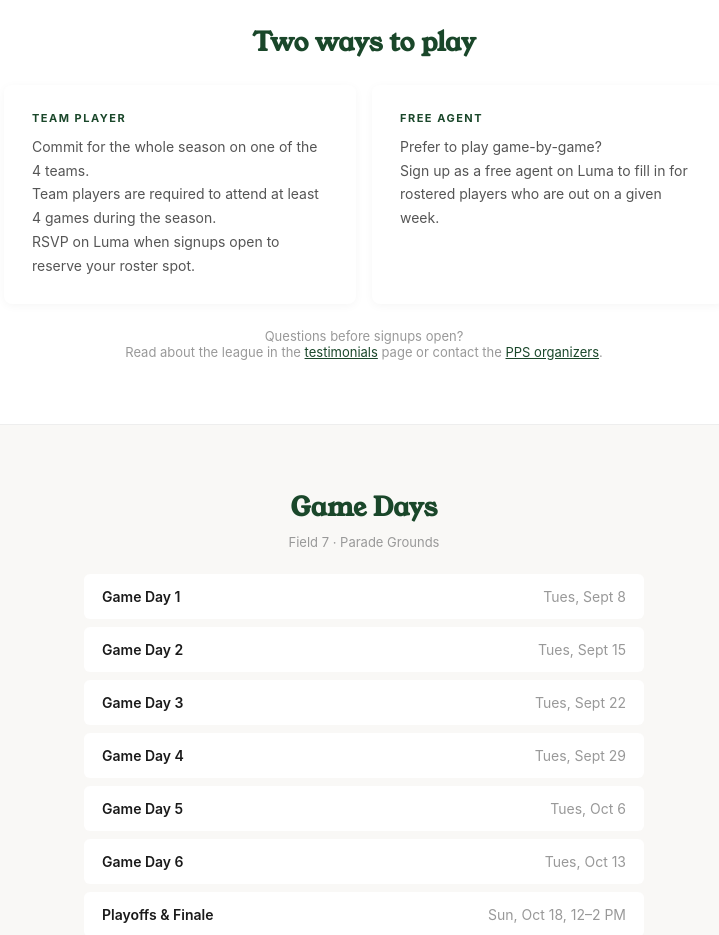
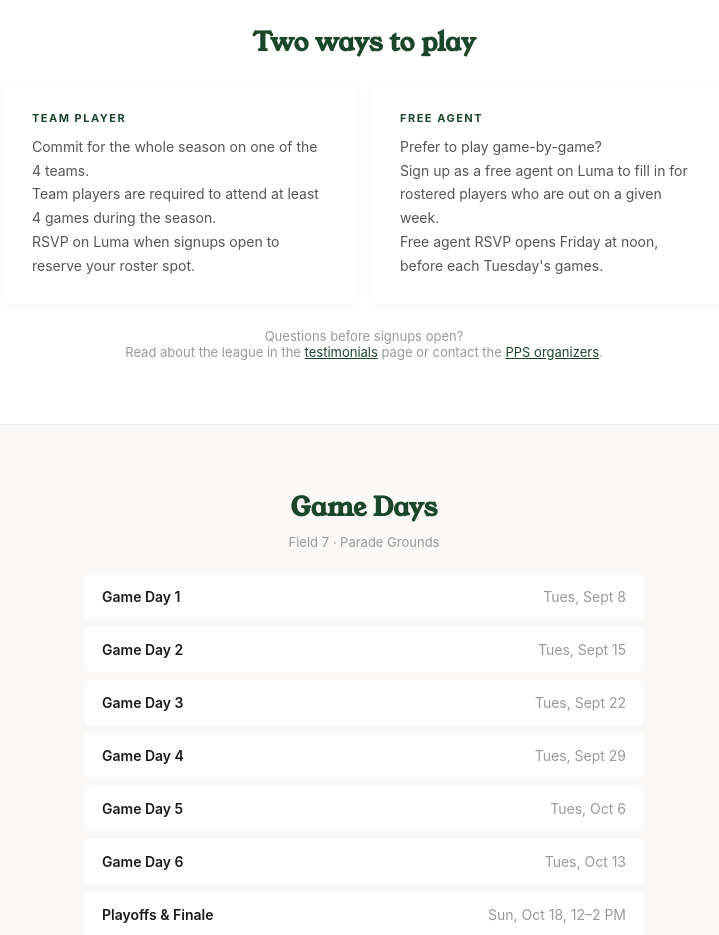
Before and after one commit to lulu-pedro/turtle-league-2026, a plain HTML site: page fall-2026-rsvp.html in a window 1280 px wide. Shown: the part 1000-1935 px from the top of the page, without its empty margins (276-995 px from the left). Drawn offline with Linux system fonts and the light colour scheme.

Commit message:
Note free agent RSVP opens Friday at noon each week
Co-Authored-By: Claude Sonnet 5 <noreply@anthropic.com>

```diff
--- a/fall-2026-rsvp.html
+++ b/fall-2026-rsvp.html
@@ -136,7 +136,7 @@
 
           <div class="option-card">
             <div class="option-label">Free Agent</div>
-            <p style="font-size: 14px; line-height: 1.7; color: #555;">Prefer to play game-by-game?<br>Sign up as a free agent on Luma to fill in for rostered players who are out on a given week.</p>
+            <p style="font-size: 14px; line-height: 1.7; color: #555;">Prefer to play game-by-game?<br>Sign up as a free agent on Luma to fill in for rostered players who are out on a given week.<br>Free agent RSVP opens Friday at noon, before each Tuesday's games.</p>
           </div>
 
         </div>
```
